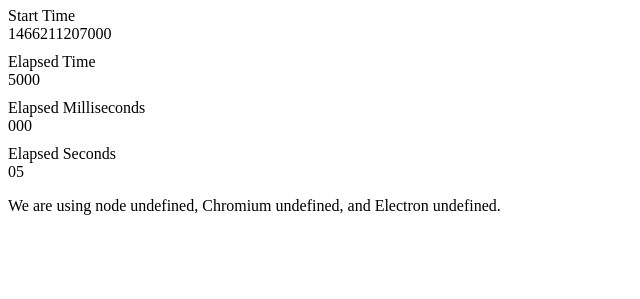
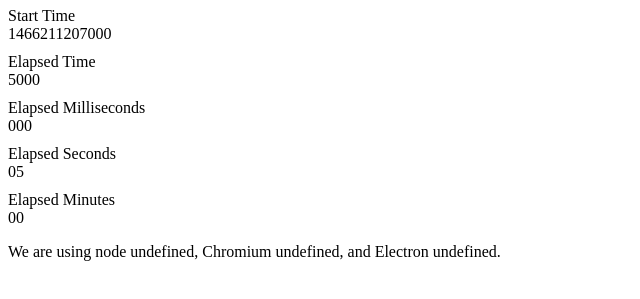
Before and after one commit to agentmirv/electroncubetimer, an Electron app: page index.html in a window 800 px wide. Shown: the part 119-418 px from the top of the page, without its empty margins (0-640 px from the left). Drawn offline with Linux system fonts and the light colour scheme.

Commit message:
Added elapsed minutes.

```diff
--- a/index.html
+++ b/index.html
@@ -22,6 +22,9 @@
     <div>Elapsed Seconds</div>
     <div id="elapsedSecondsDisplay" style="margin-bottom:10px"></div>
 
+    <div>Elapsed Minutes</div>
+    <div id="elapsedMinutesDisplay" style="margin-bottom:10px"></div>
+
     <p>
     We are using node <script>document.write(process.versions.node)</script>,
     Chromium <script>document.write(process.versions.chrome)</script>,
@@ -34,6 +37,7 @@
     var startTimeDisplay = document.getElementById('startTimeDisplay')
     var elapsedMillisecondsDisplay = document.getElementById('elapsedMillisecondsDisplay')
     var elapsedSecondsDisplay = document.getElementById('elapsedSecondsDisplay')
+    var elapsedMinutesDisplay = document.getElementById('elapsedMinutesDisplay')
 
     function pad(num, size) {
         var s = "000000000" + num;
@@ -47,12 +51,14 @@
       var startTime = startDate.getTime()
       var elapsedTime = newTime - startTime
       var elapsedMilliseconds = elapsedTime % 1000
-      var elapsedSeconds = Math.floor(elapsedTime / 1000)
+      var elapsedSeconds = Math.floor(elapsedTime / 1000) % 60
+      var elapsedMinutes = Math.floor(elapsedTime / (60 * 1000))
 
       getTimeDisplay.innerHTML = newTime
       elapsedTimeDisplay.innerHTML = elapsedTime
       elapsedMillisecondsDisplay.innerHTML = pad(elapsedMilliseconds, 3)
       elapsedSecondsDisplay.innerHTML = pad(elapsedSeconds, 2)
+      elapsedMinutesDisplay.innerHTML = pad(elapsedMinutes, 2)
     }
 
     startTimeDisplay.innerHTML = startDate.getTime()
```
